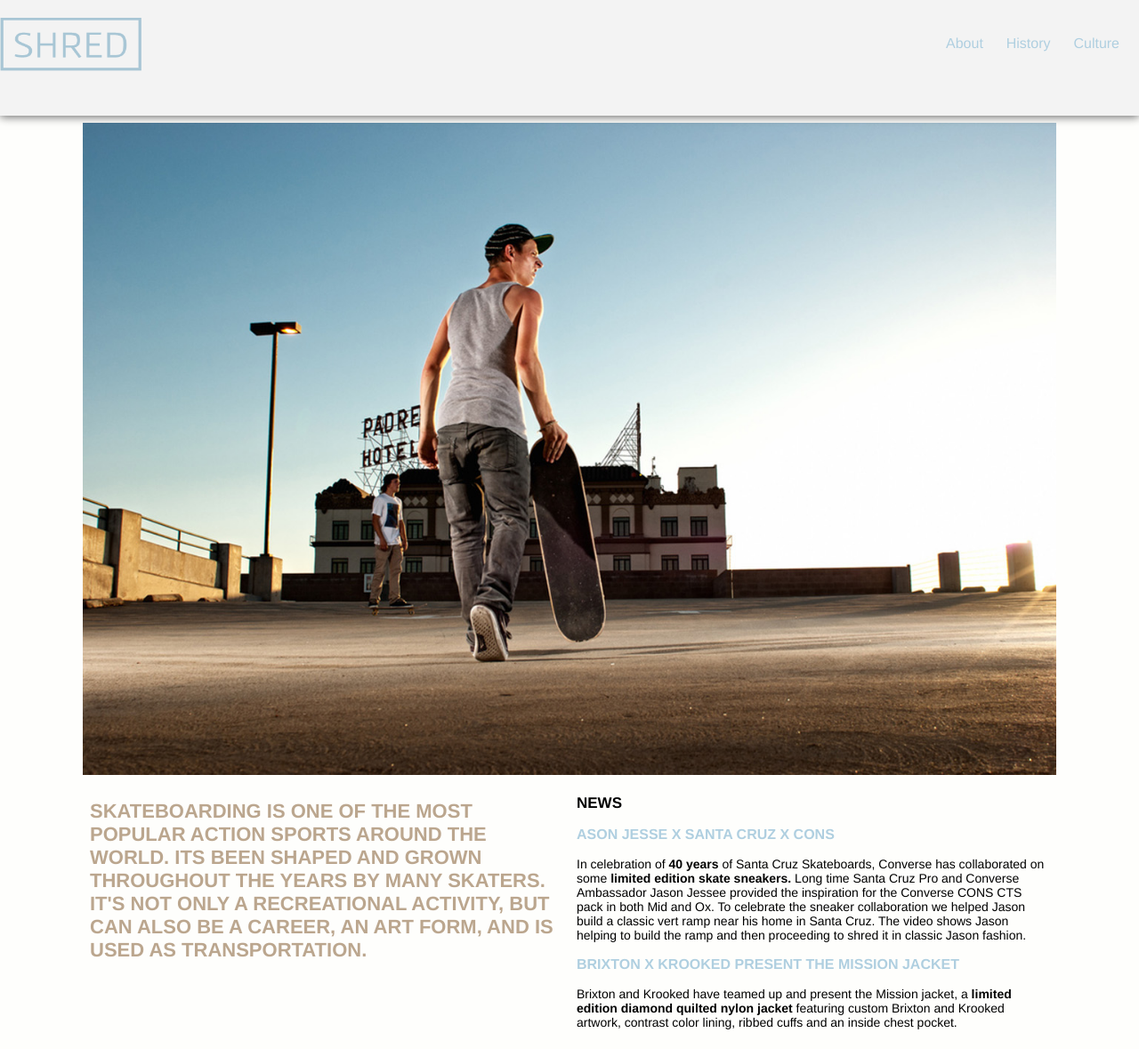
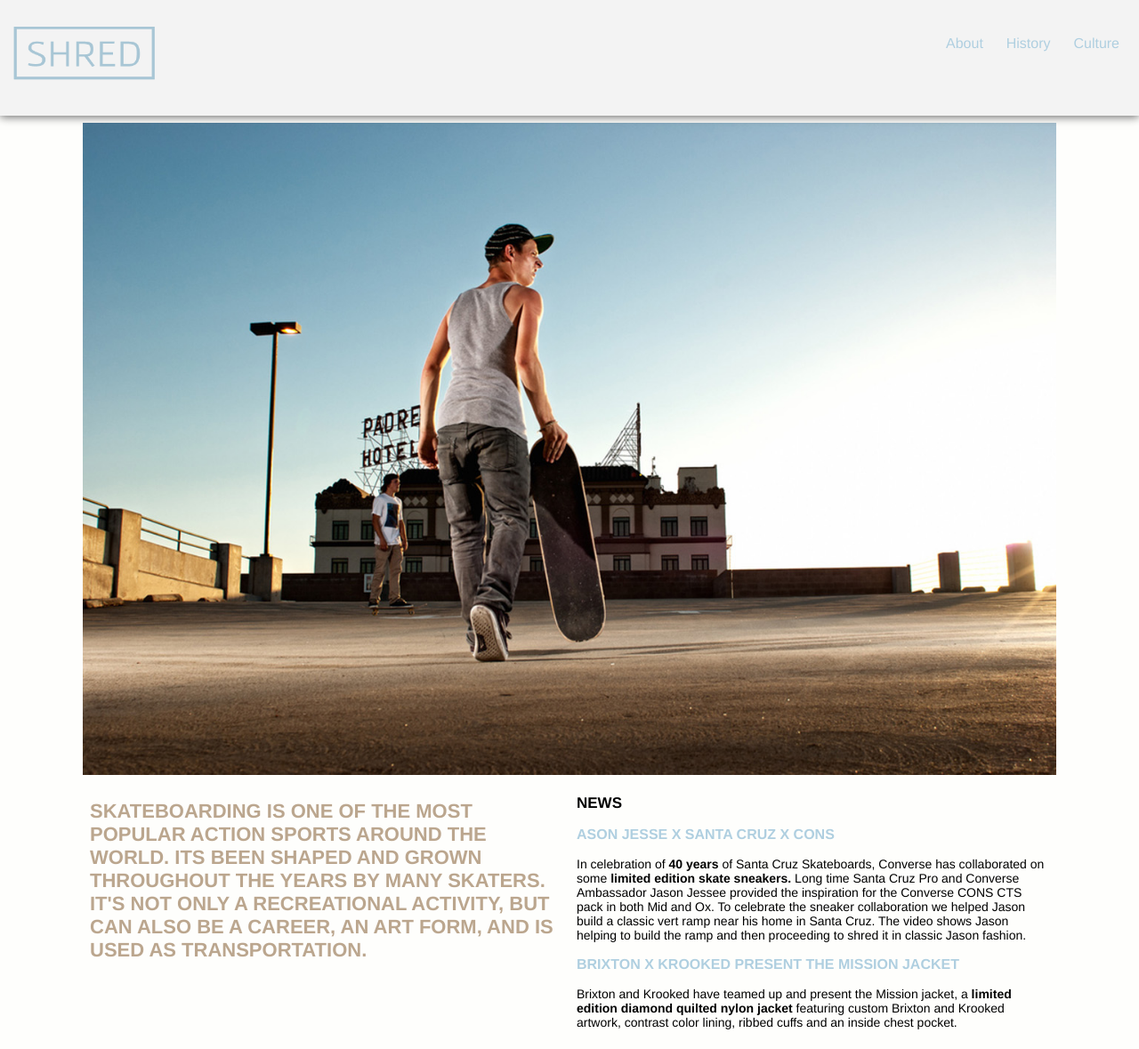
Before and after one commit to maddiwatson1/large-data-site, a Jekyll site: the page built from index.html, in a window 1280 px wide and 1179 px high. Shown: the whole window at 89% size. Built offline with Jekyll 4.4.1, drawn with Linux system fonts in a browser that asks for light colours; Markdown is read by kramdown in place of the engine named in the settings.

Commit message:
logo edit

```diff
--- a/css/general.css
+++ b/css/general.css
@@ -80,8 +80,8 @@ a:active {text-decoration:none; color: #654A35;}
 
 	.logo {
 		float: left;
-		padding-left: 15px
-		margin-bottom: 30px;
+		padding-left: 15px;
+		padding-top: 30px;
 	}
 
 	nav {
```
